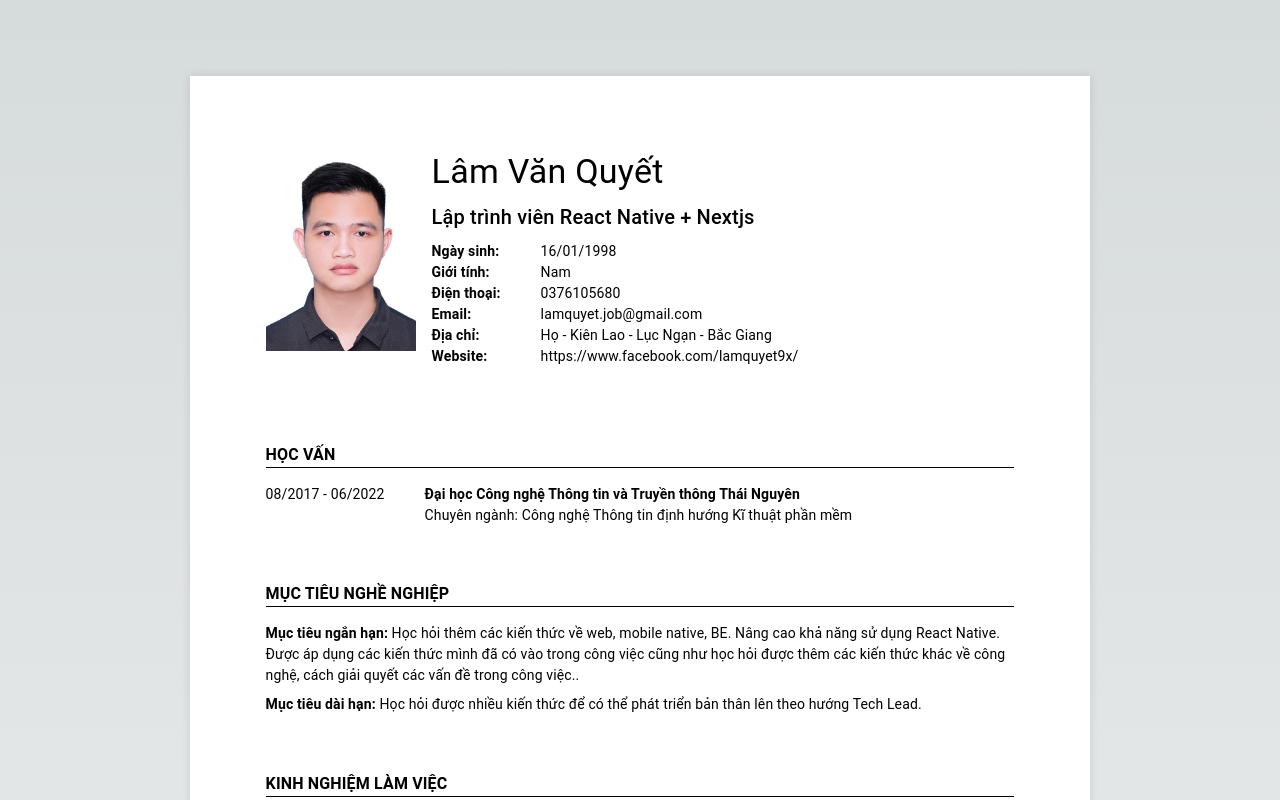
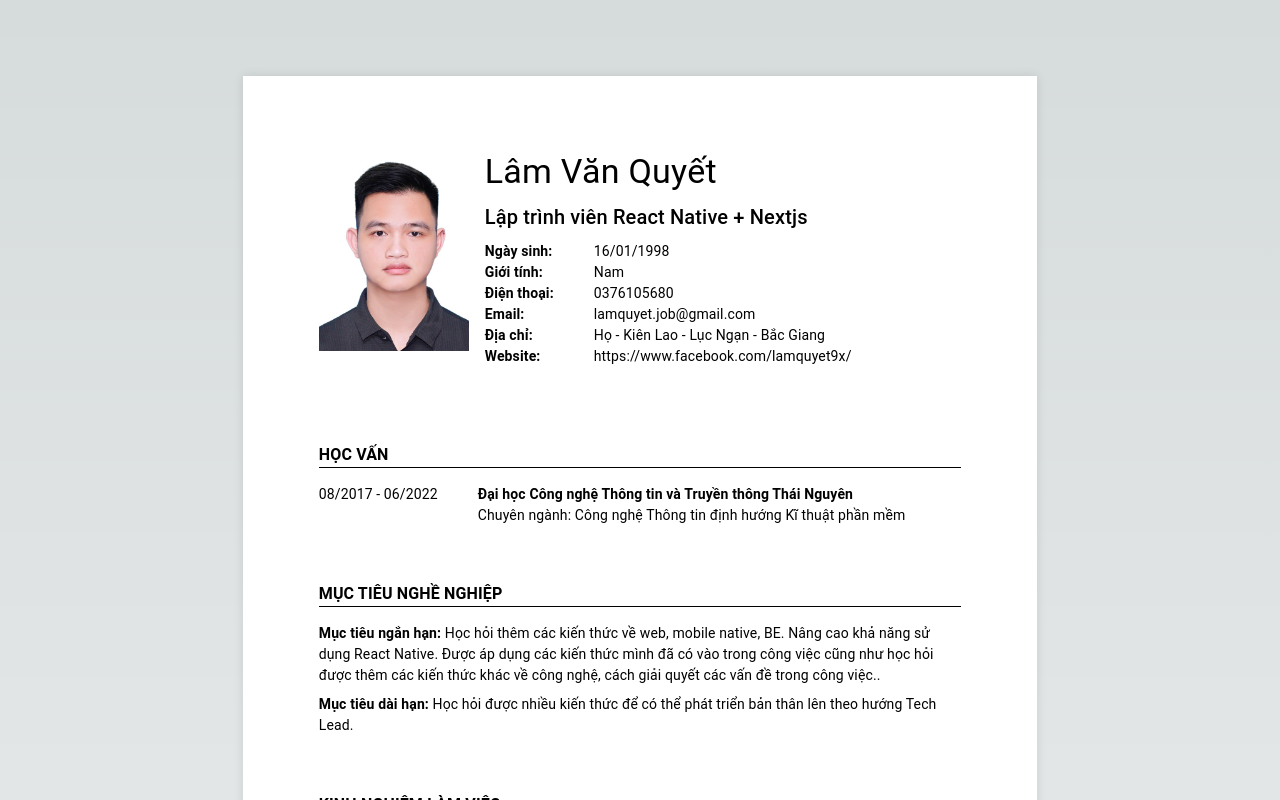
Before and after one commit to LamQuyet/LamQuyet.github.io, a Next.js app: page / in a window 1280 px wide. Shown: the top 800 px of the page. Built offline with nearby package versions, Linux system fonts and the light colour scheme.

Commit message:
back layout

```diff
--- a/src/components/Layout.tsx
+++ b/src/components/Layout.tsx
@@ -8,6 +8,7 @@ const Layout = ({ children }: any) => {
     <Container
       maxWidth="md"
       style={{
+        width: "210mm",
         background: "white",
         padding: "20mm",
         margin: "20mm auto",
```
